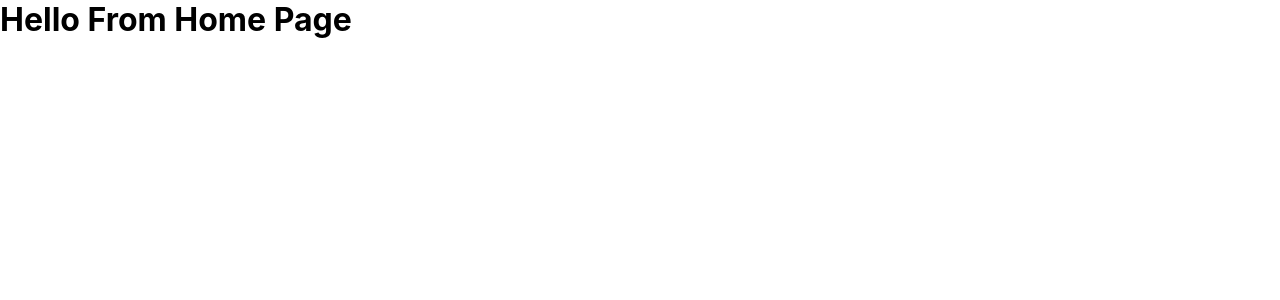
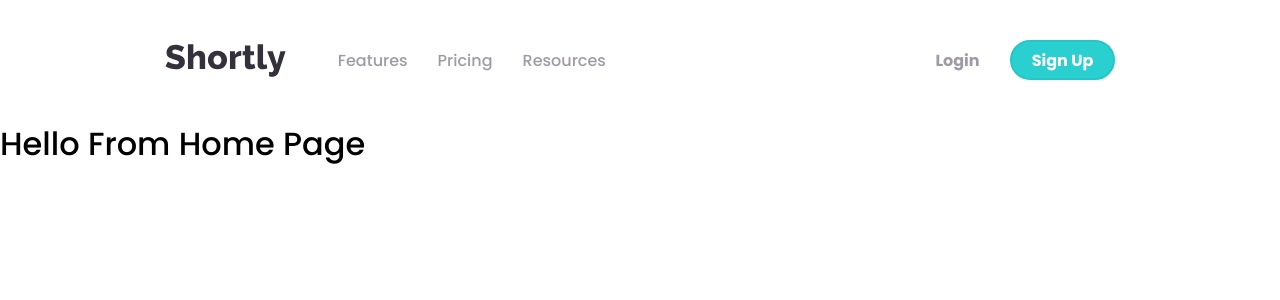
Before and after one commit to Sami-20s/Shorten-URL__FrontEndMentor, a Next.js app: page / in a window 1280 px wide. Shown: the top 300 px of the page. Built offline with nearby package versions, Linux system fonts and the light colour scheme.

Commit message:
🧭 🎗 Add Nav Style

```diff
--- a/pages/_app.tsx
+++ b/pages/_app.tsx
@@ -1,14 +1,19 @@
 import Head from "next/head";
+import Nav from "../components/Nav/Nav";
+import ContextProvider from "../context/context";
 import "../styles/globals.scss";
+import "../styles/pages/Home/home.scss";
+import "../styles/pages/nav/nav.scss";
 
 function MyApp({ Component, pageProps }) {
     return (
-        <>
+        <ContextProvider>
             <Head>
                 <title>Shortly</title>
             </Head>
+            <Nav />
             <Component {...pageProps} />
-        </>
+        </ContextProvider>
     );
 }
 
--- a/styles/globals.scss
+++ b/styles/globals.scss
@@ -1,9 +1,14 @@
+// Font Link
+@import url("https://fonts.googleapis.com/css2?family=Poppins:wght@500;700&display=swap");
+// SCSS Imports
+@import "helper/variables/variables";
+@import "helper/mixins/mixins";
+
 html,
 body {
     padding: 0;
     margin: 0;
-    font-family: -apple-system, BlinkMacSystemFont, Segoe UI, Roboto, Oxygen,
-        Ubuntu, Cantarell, Fira Sans, Droid Sans, Helvetica Neue, sans-serif;
+    scroll-behavior: smooth;
 }
 
 a {
@@ -11,11 +16,63 @@ a {
     text-decoration: none;
 }
 
-* {
+*,
+*::after,
+*::before {
     box-sizing: border-box;
     padding: 0;
     margin: 0;
+    font-family: "Poppins", sans-serif;
+    font-weight: 500;
 }
+
 ul li {
     list-style: none;
 }
+// Classes For Responsive
+.hide-for-desktop {
+    @include breakpoint-up("large") {
+        display: none;
+    }
+}
+
+.hide-for-mobile {
+    @include breakpoint-down("meduim") {
+        display: none;
+    }
+}
+
+// Container
+.container {
+    @include breakpoint-up("large") {
+        &-px {
+            width: 100%;
+            padding-left: 165px;
+            padding-right: 165px;
+        }
+        &-pl {
+            width: 100%;
+            padding-left: 165px;
+        }
+        &-pr {
+            width: 100%;
+            padding-right: 165px;
+        }
+    }
+    @include breakpoint-down("meduim") {
+        &-px {
+            width: 100%;
+            padding-left: 25px;
+            padding-right: 25px;
+        }
+        &-pl {
+            width: 100%;
+            padding-left: 25px;
+        }
+        &-pr {
+            width: 100%;
+            padding-right: 25px;
+        }
+    }
+}
+// Button Style Class
--- /dev/null
+++ b/styles/helper/mixins/_mixins.scss
@@ -0,0 +1,30 @@
+@mixin par($s, $w, $c) {
+    font-size: $s;
+    font-weight: $w;
+    color: $c;
+}
+
+// 640px , 1024px , 1400px
+$breakpoint-up: (
+    "meduim": "40em",
+    "large": "64em",
+    "xlarge": "87.5em",
+);
+// 639px , 1023px , 1399px
+$breakpoint-down: (
+    "small": "39.937em",
+    "meduim": "63.937em",
+    "large": "87.437em",
+);
+
+@mixin breakpoint-up($size) {
+    @media (min-width: map-get($breakpoint-up,$size )) {
+        @content;
+    }
+}
+
+@mixin breakpoint-down($size) {
+    @media (max-width: map-get($breakpoint-down,$size )) {
+        @content;
+    }
+}
--- /dev/null
+++ b/styles/helper/variables/_variables.scss
@@ -0,0 +1,12 @@
+:root {
+    --cyan: hsl(180, 66%, 49%);
+    --dark-cyan: hsl(180, 70%, 46%);
+    --dark-violet: hsl(257, 27%, 26%);
+    --red: hsl(0, 87%, 67%);
+    --gray: hsl(0, 0%, 75%);
+    --grayish-violet: hsl(257, 7%, 63%);
+    --very-dark-blue: hsl(255, 11%, 22%);
+    --very-dark-violet: hsl(260, 8%, 14%);
+    // transtions
+    --tra: all 0.3s ease;
+}
--- /dev/null
+++ b/styles/pages/Nav/nav.scss
@@ -0,0 +1,161 @@
+@import "../../helper/mixins/mixins";
+.navbar {
+    &__wrapper {
+        display: flex;
+        align-items: center;
+        justify-content: space-between;
+        padding: 40px 0;
+        .logo {
+            justify-self: start;
+            flex: 2;
+        }
+        &__burger {
+            justify-self: flex-end;
+            width: 25px;
+            cursor: pointer;
+            & > div {
+                width: 100%;
+                height: 4px;
+                background-color: var(--grayish-violet);
+                transition: var(--tra);
+                transform-origin: left;
+                &:not(:last-child) {
+                    margin-bottom: 5px;
+                }
+            }
+            &.active {
+                & > div:first-child {
+                    transform: rotate(45deg);
+                }
+                & > div:last-child {
+                    transform: rotate(-45deg);
+                }
+                & > div:nth-child(2) {
+                    opacity: 0;
+                }
+            }
+        }
+        &__linksButtons {
+            display: flex;
+            flex: 9;
+            justify-content: space-between;
+            align-items: center;
+            @include breakpoint-down("meduim") {
+                display: none;
+            }
+
+            &.active {
+                display: flex;
+                position: fixed;
+                flex: unset;
+                width: 86vw;
+                max-width: 366px;
+                top: 113px;
+                right: 25px;
+                flex-direction: column;
+                padding: 50px 0;
+                background-color: var(--dark-violet);
+                justify-content: center;
+                border-radius: 10px;
+                transition: var(--tra);
+                animation: boxAnimation 0.3s ease-out both;
+                .navbar__wrapper__links {
+                    ul {
+                        flex-direction: column;
+                        align-items: center;
+                        color: white;
+                        li {
+                            margin-bottom: 35px;
+                            &:last-child {
+                                margin-bottom: 65px;
+                            }
+                            &:hover {
+                                color: white;
+                                opacity: 0.5;
+                            }
+                            &:not(:last-child) {
+                                margin-right: 0;
+                            }
+                        }
+                    }
+                }
+                .navbar__wrapper__buttons {
+                    display: flex;
+                    flex-direction: column;
+                    justify-content: center;
+                    align-items: center;
+                    width: 80%;
+                    > button {
+                        color: white;
+                        font-weight: 500;
+                        width: 100%;
+                        &:first-child {
+                            position: relative;
+                            &::after {
+                                content: "";
+                                position: absolute;
+                                display: block;
+                                width: 100%;
+                                height: 1px;
+                                background-color: var(--gray);
+                                top: 0;
+                                transform: translateY(-30px);
+                            }
+                        }
+                        &:not(:last-child) {
+                            margin-bottom: 35px;
+                        }
+                    }
+                }
+            }
+            .navbar__wrapper__links {
+                font-size: 1rem;
+                color: var(--grayish-violet);
+                ul {
+                    display: flex;
+                    li {
+                        transition: var(--tra);
+                        &:hover {
+                            color: var(--very-dark-blue);
+                        }
+                        &:not(:last-child) {
+                            margin-right: 30px;
+                        }
+                    }
+                }
+            }
+            .navbar__wrapper__buttons {
+                > button {
+                    width: 105px;
+                    height: 40px;
+                    transition: var(--tra);
+                    outline: none;
+                    border-radius: 30px;
+                    border: none;
+                    font-weight: 700;
+                    font-size: 1rem;
+                    cursor: pointer;
+                    background-color: transparent;
+                    color: var(--grayish-violet);
+                    transition: var(--tra);
+                    &:hover {
+                        opacity: 0.5;
+                    }
+                }
+                > button:last-child {
+                    background-color: var(--cyan);
+                    border: solid 2px var(--dark-cyan);
+                    color: white;
+                }
+            }
+        }
+    }
+}
+@keyframes boxAnimation {
+    0% {
+        opacity: 0;
+    }
+    100% {
+        opacity: 1;
+    }
+}
```
Also changed, not shown: styles/pages/Home/home.scss (added).
